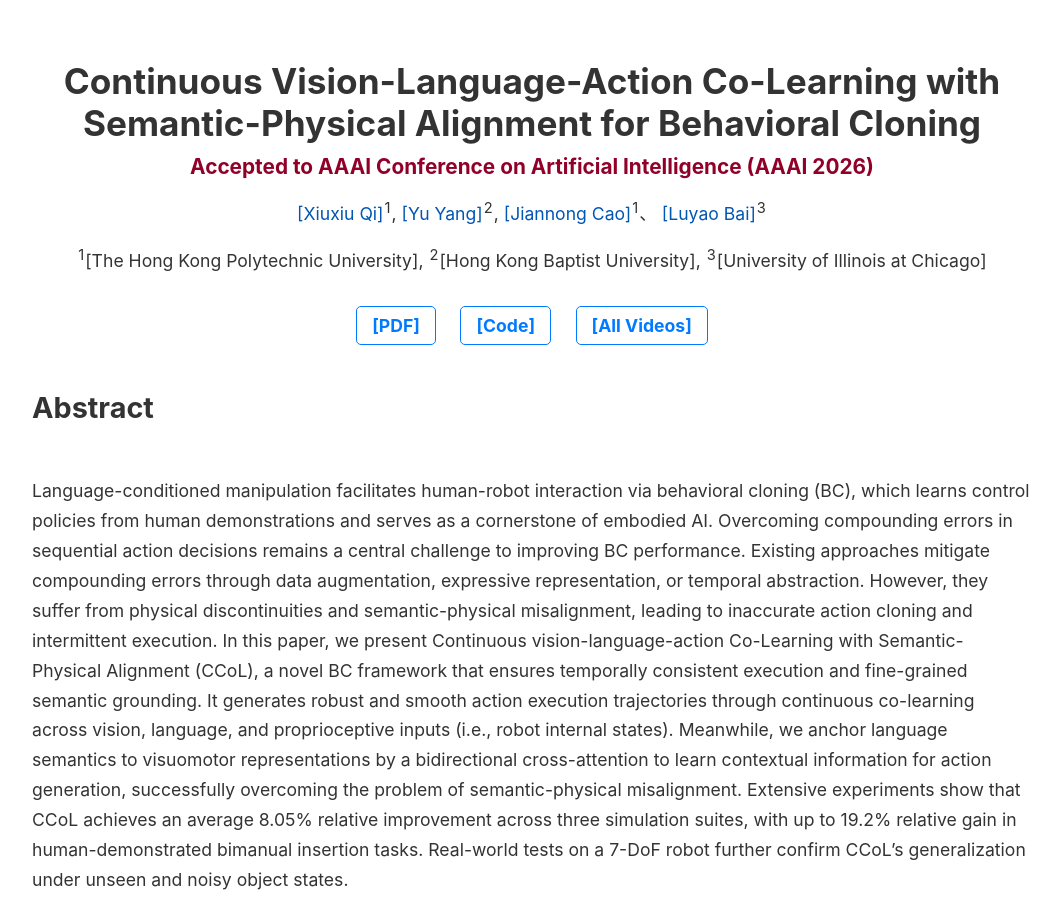
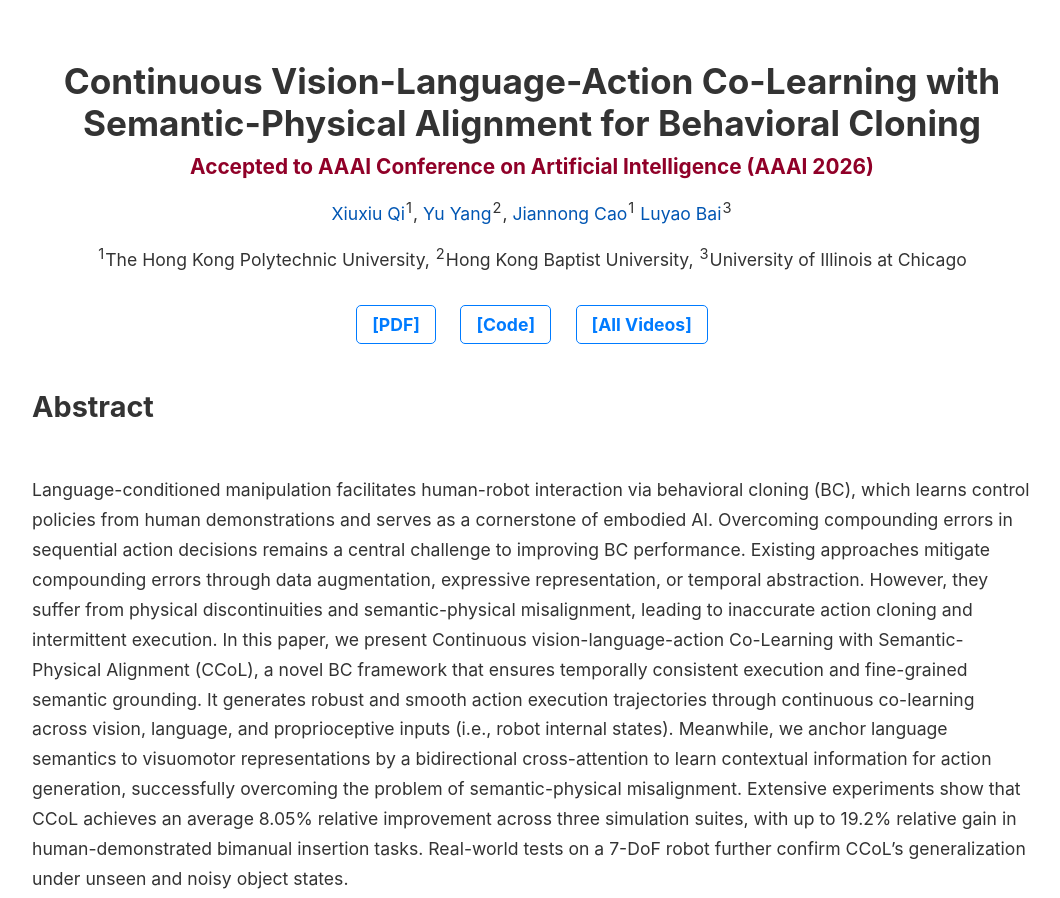
Before and after one commit to Haku247/CCoL-HomePage, a plain HTML site: page index.html in a window 1280 px wide. Shown: the top 898 px of the page, without its empty margins (108-1168 px from the left). Drawn offline with Linux system fonts and the light colour scheme.

Commit message:
[chore] update info.

```diff
--- a/index.html
+++ b/index.html
@@ -244,12 +244,12 @@
         </div>
 
         <div class="authors">
-            <a href="[作者1的主页链接]" target="_blank">[Xiuxiu Qi]</a><sup>1</sup>,
-            <a href="[作者 2 链接]" target="_blank">[Yu Yang]</a><sup>2</sup>,
-            <a href="[作者3的主页链接]" target="_blank">[Jiannong Cao]</a><sup>1</sup>、
-            <a href="https://haku-pages.notion.site/Luyao-Bai-927ef0e597ef4b25bf56c6c82ca497b9" target="_blank">[Luyao Bai]</a><sup>3</sup>
+            <a href="[作者1的主页链接]" target="_blank">Xiuxiu Qi</a><sup>1</sup>,
+            <a href="[作者 2 链接]" target="_blank">Yu Yang</a><sup>2</sup>,
+            <a href="[作者3的主页链接]" target="_blank">Jiannong Cao</a><sup>1</sup>
+            <a href="https://haku-pages.notion.site/Luyao-Bai-927ef0e597ef4b25bf56c6c82ca497b9" target="_blank">Luyao Bai</a><sup>3</sup>
             <br><br>
-            <sup>1</sup>[The Hong Kong Polytechnic University], <sup>2</sup>[Hong Kong Baptist University], <sup>3</sup>[University of Illinois at Chicago]
+            <sup>1</sup>The Hong Kong Polytechnic University, <sup>2</sup>Hong Kong Baptist University, <sup>3</sup>University of Illinois at Chicago
         </div>
 
         <div class="quick-links">
```
